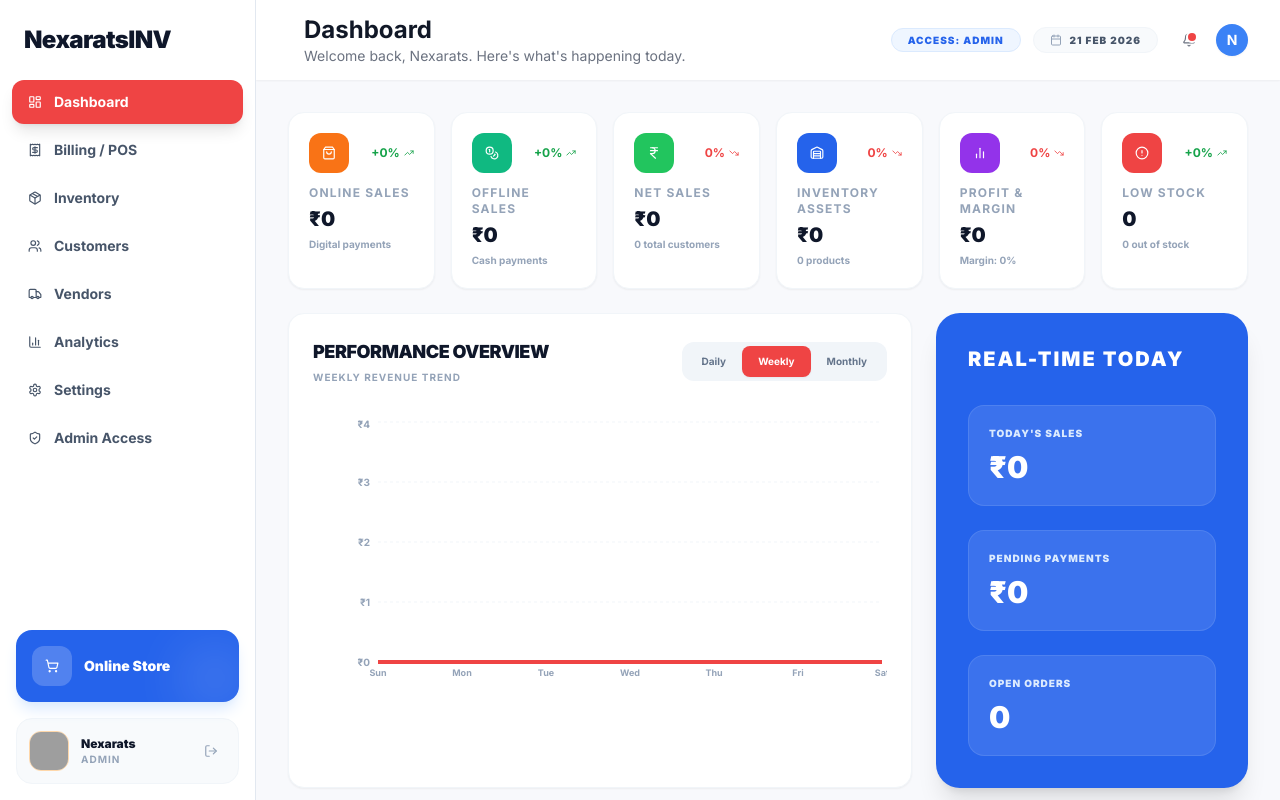
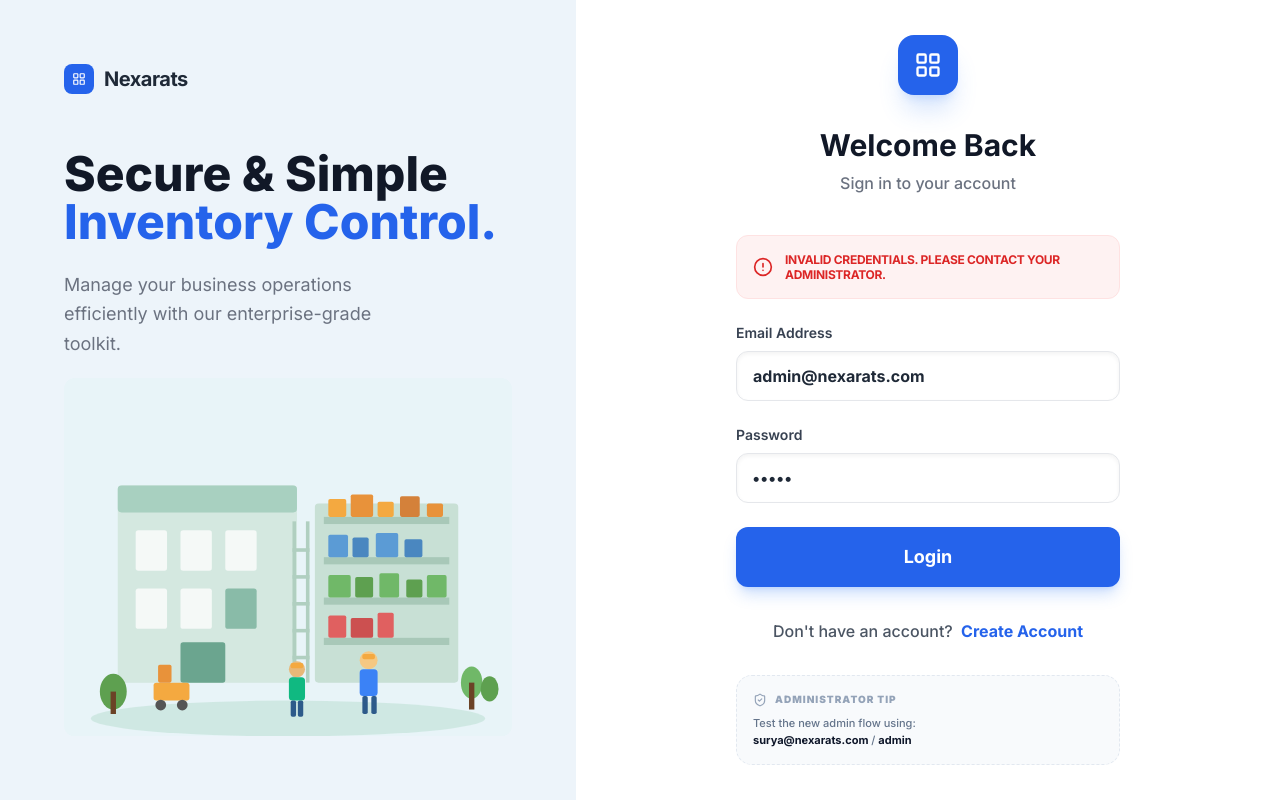
Before and after one commit to surya7989/inventory-latest, a React (Vite) app: page / in a window 1280 px wide. Both pictures are taken after a click on the button "Login". Built offline with nearby package versions, Linux system fonts and the light colour scheme; grey boxes are pictures that could not be loaded.

Commit message:
🔐 Auth Overhaul: Connected main login to Admin Access database with full session persistence

```diff
--- a/src/App.tsx
+++ b/src/App.tsx
@@ -28,20 +28,16 @@ const App: React.FC = () => {
     const [transactions, setTransactions] = useLocalStorage<Transaction[]>('inv_transactions', []);
     const [purchases, setPurchases] = useLocalStorage<PurchaseOrder[]>('inv_purchases', []);
     const [preBookings, setPreBookings] = useLocalStorage<PreBooking[]>('inv_prebookings', []);
-    const [currentUser, setCurrentUser] = useLocalStorage<User | null>('inv_user', {
-        id: 'ADMIN-001',
-        name: 'Nexarats',
-
-        email: 'admin@nexarats.com',
-        role: 'Admin',
-        permissions: ['all']
-    });
+    const [currentUser, setCurrentUser] = useLocalStorage<User | null>('inv_user', null);
 
     const [sidebarOpen, setSidebarOpen] = useState(false);
 
     useEffect(() => {
+        if (!currentUser && page !== 'login') {
+            setPage('login');
+        }
         document.title = `${currentUser?.name || 'Nexarats'}INV - Inventory Control`;
-    }, [currentUser]);
+    }, [currentUser, page, setPage]);
     const inventoryValue = products.reduce((sum, p) => sum + p.price * p.stock, 0);
     const lowStockCount = products.filter(p => p.status === 'Low Stock' || p.status === 'Out of Stock').length;
 
@@ -186,12 +182,18 @@ const App: React.FC = () => {
     };
 
     const handleLogout = () => {
+        setCurrentUser(null);
         setPage('login');
         setSidebarOpen(false);
     };
 
+    const handleLogin = (user: User) => {
+        setCurrentUser(user);
+        setPage('dashboard');
+    };
+
     if (page === 'login') {
-        return <Login onLogin={() => setPage('dashboard')} />;
+        return <Login onLogin={handleLogin} />;
     }
 
     return (
--- a/src/layouts/Sidebar.tsx
+++ b/src/layouts/Sidebar.tsx
@@ -17,22 +17,22 @@ interface SidebarProps {
 
 
 const Sidebar: React.FC<SidebarProps> = ({ activePage, onPageChange, onLogout, isOpen, onClose, user }) => {
-    const [profile] = useLocalStorage('inv_admin_profile', {
-        name: user?.name || 'Admin',
-        role: user?.role || 'Administrator',
-        avatar: `https://ui-avatars.com/api/?name=${user?.name || 'Admin'}&background=random`
-    });
+    const profile = {
+        name: user?.name || 'Administrator',
+        role: user?.role || 'Full Access',
+        avatar: `https://ui-avatars.com/api/?name=${user?.name || 'Admin'}&background=random&bold=true`
+    };
 
 
     const menuItems = [
-        { id: 'dashboard', icon: LayoutDashboard, label: 'Dashboard', roles: ['Admin', 'Manager', 'Staff', 'Accountant', 'Delivery Agent'] },
-        { id: 'billing', icon: Receipt, label: 'Billing / POS', roles: ['Admin', 'Manager', 'Staff'] },
-        { id: 'inventory', icon: Package, label: 'Inventory', roles: ['Admin', 'Manager', 'Staff'] },
-        { id: 'customers', icon: Users, label: 'Customers', roles: ['Admin', 'Manager', 'Accountant'] },
-        { id: 'vendors', icon: Truck, label: 'Vendors', roles: ['Admin', 'Manager'] },
-        { id: 'analytics', icon: BarChart3, label: 'Analytics', roles: ['Admin', 'Manager'] },
-        { id: 'settings', icon: Settings, label: 'Settings', roles: ['Admin'] },
-        { id: 'admin-access', icon: ShieldCheck, label: 'Admin Access', roles: ['Admin'] },
+        { id: 'dashboard', icon: LayoutDashboard, label: 'Dashboard', roles: ['Super Admin', 'Admin', 'Manager', 'Staff', 'Accountant'] },
+        { id: 'billing', icon: Receipt, label: 'Billing / POS', roles: ['Super Admin', 'Admin', 'Manager', 'Staff'] },
+        { id: 'inventory', icon: Package, label: 'Inventory', roles: ['Super Admin', 'Admin', 'Manager', 'Staff'] },
+        { id: 'customers', icon: Users, label: 'Customers', roles: ['Super Admin', 'Admin', 'Manager', 'Accountant'] },
+        { id: 'vendors', icon: Truck, label: 'Vendors', roles: ['Super Admin', 'Admin', 'Manager'] },
+        { id: 'analytics', icon: BarChart3, label: 'Analytics', roles: ['Super Admin', 'Admin', 'Manager'] },
+        { id: 'settings', icon: Settings, label: 'Settings', roles: ['Super Admin', 'Admin'] },
+        { id: 'admin-access', icon: ShieldCheck, label: 'Admin Access', roles: ['Super Admin', 'Admin'] },
     ];
 
     const filteredMenuItems = menuItems.filter(item => {
--- a/src/pages/AdminAccess.tsx
+++ b/src/pages/AdminAccess.tsx
@@ -9,6 +9,7 @@ interface AdminUser {
     role: string;
     status: 'Active' | 'Inactive';
     lastLogin: string;
+    password?: string;
     permissions?: string[];
 }
 
@@ -46,10 +47,10 @@ const AdminAccess: React.FC = () => {
     });
 
     const [users, setUsers] = useLocalStorage<AdminUser[]>('nx_admin_users', [
-        { id: '1', name: 'Surya Teja', email: 'surya@nexarats.com', role: 'Super Admin', status: 'Active', lastLogin: '10 mins ago', permissions: ACCESS_MODULES.map(m => m.id) },
-        { id: '2', name: 'Saisunil', email: 'sai@nexarats.com', role: 'Admin', status: 'Active', lastLogin: '1 hour ago', permissions: ACCESS_MODULES.map(m => m.id) },
-        { id: '3', name: 'Nexa Staff', email: 'staff@nexarats.com', role: 'Manager', status: 'Active', lastLogin: 'Yesterday', permissions: ['dashboard', 'billing', 'inventory'] },
-        { id: '4', name: 'Accountant', email: 'accounts@nexarats.com', role: 'Accountant', status: 'Inactive', lastLogin: '5 days ago', permissions: ['dashboard', 'analytics'] }
+        { id: '1', name: 'Surya Teja', email: 'surya@nexarats.com', password: 'admin', role: 'Super Admin', status: 'Active', lastLogin: '10 mins ago', permissions: ACCESS_MODULES.map(m => m.id) },
+        { id: '2', name: 'Saisunil', email: 'sai@nexarats.com', password: 'admin', role: 'Admin', status: 'Active', lastLogin: '1 hour ago', permissions: ACCESS_MODULES.map(m => m.id) },
+        { id: '3', name: 'Nexa Staff', email: 'staff@nexarats.com', password: 'staff', role: 'Manager', status: 'Active', lastLogin: 'Yesterday', permissions: ['dashboard', 'billing', 'inventory'] },
+        { id: '4', name: 'Accountant', email: 'accounts@nexarats.com', password: 'accounts', role: 'Accountant', status: 'Inactive', lastLogin: '5 days ago', permissions: ['dashboard', 'analytics'] }
     ]);
 
     const filteredUsers = users.filter(user =>
@@ -68,6 +69,7 @@ const AdminAccess: React.FC = () => {
             id: `ADM-${Date.now()}`,
             name: newUser.name,
             email: newUser.email,
+            password: newUser.password,
             role: newUser.role,
             status: newUser.status,
             lastLogin: 'Never',
@@ -199,8 +201,8 @@ const AdminAccess: React.FC = () => {
                                             <button
                                                 onClick={() => toggleStatus(item.id)}
                                                 className={`flex items-center space-x-2 px-3 py-1.5 rounded-full transition-all border cursor-pointer ${item.status === 'Active'
-                                                        ? 'text-green-600 bg-green-50 border-green-100 hover:bg-green-100'
-                                                        : 'text-slate-400 bg-slate-50 border-slate-100 hover:bg-slate-100'
+                                                    ? 'text-green-600 bg-green-50 border-green-100 hover:bg-green-100'
+                                                    : 'text-slate-400 bg-slate-50 border-slate-100 hover:bg-slate-100'
                                                     }`}
                                             >
                                                 {item.status === 'Active' ? <CheckCircle2 className="w-3.5 h-3.5" /> : <XCircle className="w-3.5 h-3.5" />}
--- a/src/pages/Login.tsx
+++ b/src/pages/Login.tsx
@@ -1,8 +1,9 @@
 import React, { useState } from 'react';
-import { LayoutGrid } from 'lucide-react';
+import { LayoutGrid, AlertCircle, ShieldCheck } from 'lucide-react';
+import { User, UserRole } from '../types';
 
 interface LoginProps {
-    onLogin: () => void;
+    onLogin: (user: User) => void;
 }
 
 /* Inline SVG warehouse illustration */
@@ -100,12 +101,43 @@ const WarehouseIllustration = () => (
 
 const Login: React.FC<LoginProps> = ({ onLogin }) => {
     const [loading, setLoading] = useState(false);
-    const [rememberMe, setRememberMe] = useState(false);
+    const [id, setId] = useState('admin@nexarats.com');
+    const [password, setPassword] = useState('admin');
+    const [error, setError] = useState<string | null>(null);
 
     const handleSubmit = (e: React.FormEvent) => {
         e.preventDefault();
         setLoading(true);
-        setTimeout(() => onLogin(), 1000);
+        setError(null);
+
+        // Fetch users from local storage to validate
+        const savedUsers = JSON.parse(localStorage.getItem('nx_admin_users') || '[]');
+
+        // Find matching user
+        const user = savedUsers.find((u: any) =>
+            (u.email === id || u.id === id) && u.password === password
+        );
+
+        setTimeout(() => {
+            if (user) {
+                if (user.status === 'Inactive') {
+                    setError('This account has been disabled by the Super Admin.');
+                    setLoading(false);
+                    return;
+                }
+
+                onLogin({
+                    id: user.id,
+                    name: user.name,
+                    email: user.email,
+                    role: user.role as UserRole,
+                    permissions: user.permissions || []
+                });
+            } else {
+                setError('Invalid credentials. Please contact your administrator.');
+                setLoading(false);
+            }
+        }, 800);
     };
 
     return (
@@ -154,16 +186,23 @@ const Login: React.FC<LoginProps> = ({ onLogin }) => {
                     <p className="text-gray-500 text-center mb-10 font-medium">Sign in to your account</p>
 
                     <form onSubmit={handleSubmit} className="space-y-6">
+                        {error && (
+                            <div className="bg-red-50 border border-red-100 p-4 rounded-xl flex items-center gap-3 text-red-600 animate-in fade-in slide-in-from-top-2">
+                                <AlertCircle className="w-5 h-5 shrink-0" />
+                                <p className="text-xs font-bold uppercase tracking-tight leading-tight">{error}</p>
+                            </div>
+                        )}
                         {/* Username / Email */}
                         <div>
                             <label className="block text-sm font-semibold text-gray-700 mb-2">
-                                Username or Email
+                                Email Address
                             </label>
                             <input
                                 type="text"
                                 placeholder="admin@nexarats.com"
-                                defaultValue="admin@nexarats.com"
-                                className="w-full px-4 py-3 border border-gray-200 rounded-xl text-gray-800 placeholder:text-gray-400 outline-none focus:border-blue-500 focus:ring-4 focus:ring-blue-500/10 transition-all font-medium"
+                                value={id}
+                                onChange={(e) => setId(e.target.value)}
+                                className="w-full px-4 py-3 border border-gray-200 rounded-xl text-gray-800 placeholder:text-gray-400 outline-none focus:border-blue-500 focus:ring-4 focus:ring-blue-500/10 transition-all font-bold shadow-inner"
                             />
                         </div>
 
@@ -175,23 +214,10 @@ const Login: React.FC<LoginProps> = ({ onLogin }) => {
                             <input
                                 type="password"
                                 placeholder="••••••••"
-                                defaultValue="admin123"
-                                className="w-full px-4 py-3 border border-gray-200 rounded-xl text-gray-800 placeholder:text-gray-400 outline-none focus:border-blue-500 focus:ring-4 focus:ring-blue-500/10 transition-all font-medium"
+                                value={password}
+                                onChange={(e) => setPassword(e.target.value)}
+                                className="w-full px-4 py-3 border border-gray-200 rounded-xl text-gray-800 placeholder:text-gray-400 outline-none focus:border-blue-500 focus:ring-4 focus:ring-blue-500/10 transition-all font-black tracking-widest shadow-inner"
                             />
-                        </div>
-
-                        {/* Remember Me Only */}
-                        <div className="flex items-center gap-2">
-                            <input
-                                id="remember"
-                                type="checkbox"
-                                checked={rememberMe}
-                                onChange={() => setRememberMe(!rememberMe)}
-                                className="w-4 h-4 rounded border-gray-300 text-blue-600 focus:ring-blue-500"
-                            />
-                            <label htmlFor="remember" className="text-sm font-semibold text-gray-600 cursor-pointer select-none">
-                                Remember me
-                            </label>
                         </div>
 
                         {/* Login button */}
@@ -206,7 +232,7 @@ const Login: React.FC<LoginProps> = ({ onLogin }) => {
                                         <circle className="opacity-25" cx="12" cy="12" r="10" stroke="currentColor" strokeWidth="4" />
                                         <path className="opacity-75" fill="currentColor" d="M4 12a8 8 0 018-8V0C5.373 0 0 5.373 0 12h4zm2 5.291A7.962 7.962 0 014 12H0c0 3.042 1.135 5.824 3 7.938l3-2.647z" />
                                     </svg>
-                                    Signing in...
+                                    Validating Site Access...
                                 </>
                             ) : 'Login'}
                         </button>
@@ -221,6 +247,18 @@ const Login: React.FC<LoginProps> = ({ onLogin }) => {
                             </button>
                         </p>
                     </div>
+
+                    {/* Developer Tip */}
+                    <div className="mt-8 p-4 bg-slate-50 rounded-2xl border border-dashed border-slate-200">
+                        <div className="flex items-center gap-2 mb-2">
+                            <ShieldCheck className="w-3.5 h-3.5 text-slate-400" />
+                            <span className="text-[10px] font-black text-slate-400 uppercase tracking-widest">Administrator Tip</span>
+                        </div>
+                        <p className="text-[11px] font-medium text-slate-500 leading-normal">
+                            Test the new admin flow using:<br />
+                            <span className="font-bold text-slate-900">surya@nexarats.com</span> / <span className="font-bold text-slate-900">admin</span>
+                        </p>
+                    </div>
                 </div>
             </div>
         </div>
```
